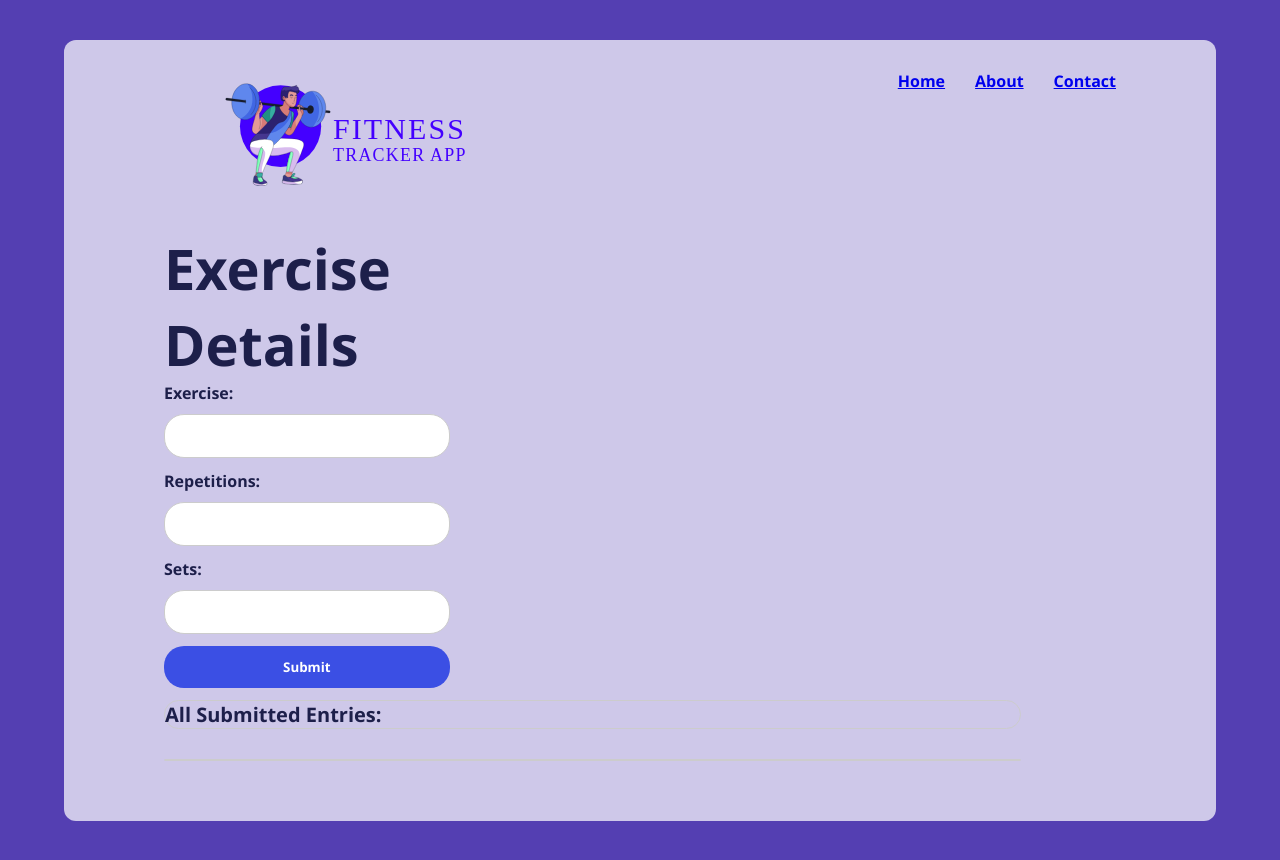
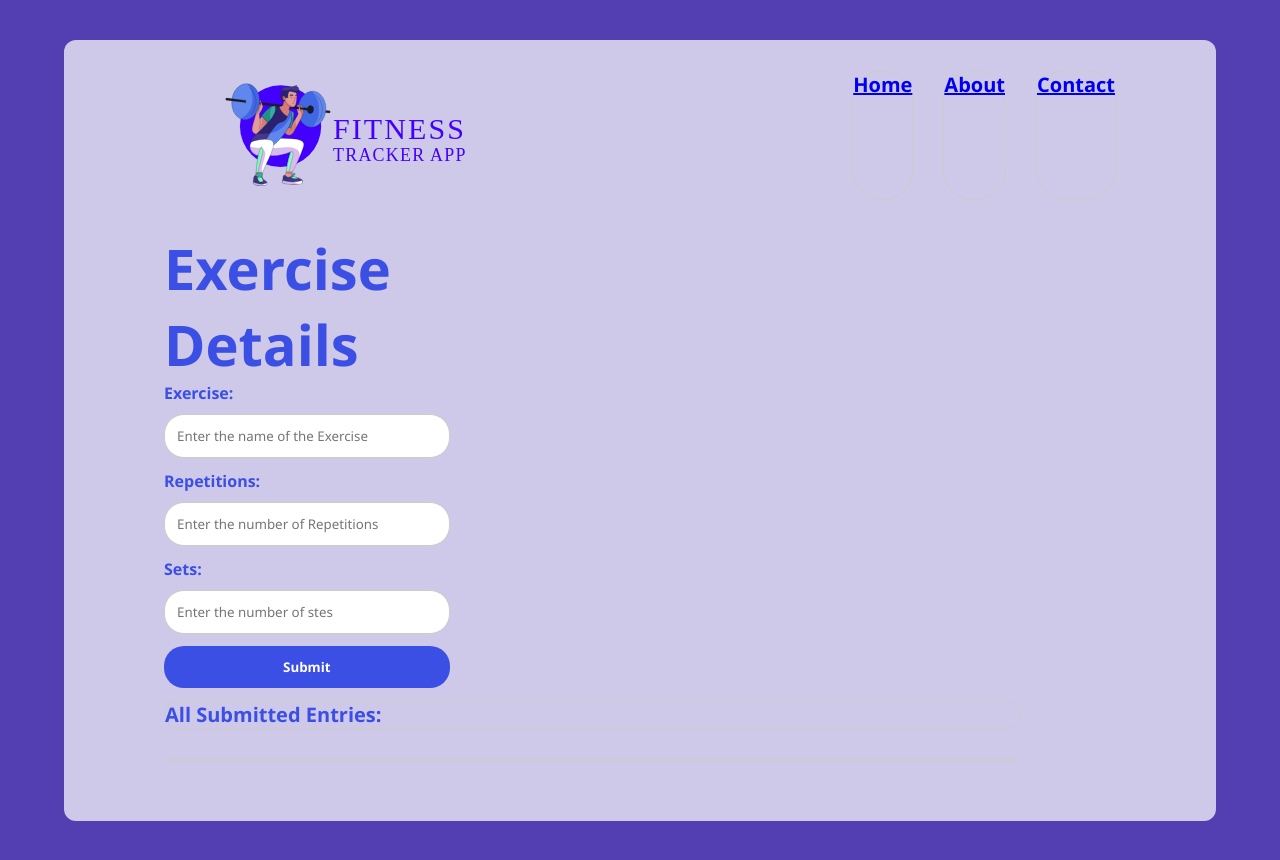
Before and after one commit to ajithmohan1996/Workout-Tracker-App, a React (Vite) app: page /exercise in a window 1280 px wide. Built offline with nearby package versions, Linux system fonts and the light colour scheme.

Commit message:
Changed the componunt and added password verification

```diff
--- a/src/components/About.jsx
+++ b/src/components/About.jsx
@@ -3,7 +3,7 @@ function About() {
   return (
     <div>
       <h1>About Us</h1>
-      <p>Welcome to Fitness Tracker App!<br/>Our mission is to help you stay on top of your fitness journey by providing a seamless and intuitive platform to track your workouts, monitor your progress, and achieve your fitness goals.</p>
+      <h3>Welcome to Fitness Tracker App!<br/>Our mission is to help you stay on top of your fitness journey by providing a seamless and intuitive platform to track your workouts, monitor your progress, and achieve your fitness goals.</h3>
     </div>
   );
 }
--- a/src/components/ExercisePage.jsx
+++ b/src/components/ExercisePage.jsx
@@ -57,6 +57,7 @@ function ExercisePage() {
           <h4><label>Exercise:</label></h4>
           <input
             type="text"
+            placeholder="Enter the name of the Exercise"
             value={exercise}
             onChange={(e) => setExercise(e.target.value)}
           />
@@ -65,6 +66,7 @@ function ExercisePage() {
           <h4><label>Repetitions:</label></h4>
           <input
             type="number"
+            placeholder="Enter the number of Repetitions"
             value={repetitions}
             onChange={(e) => setRepetitions(e.target.value)}
           />
@@ -73,6 +75,7 @@ function ExercisePage() {
           <h4><label>Sets:</label></h4>
           <input
             type="number"
+            placeholder="Enter the number of stes"
             value={sets}
             onChange={(e) => setSets(e.target.value)}
           />
@@ -88,7 +91,7 @@ function ExercisePage() {
             <li key={index}>
               <strong>Exercise:</strong> {entry.exercise}, <strong>Repetitions:</strong> {entry.repetitions}, <strong>Sets:</strong> {entry.sets}
               <button onClick={() => handleEdit(index)}>Edit</button>
-              <button  onClick={() => handleDelete(index)}>Delete</button>
+              <button onClick={() => handleDelete(index)}>Delete</button>
             </li>
           ))}
         </ul>
--- a/src/components/Hero.jsx
+++ b/src/components/Hero.jsx
@@ -3,16 +3,28 @@ import { useNavigate } from 'react-router-dom';
 import heroImg from '../assets/1x/Mesa de trabajo 1.png'
 function Hero() {
   const [email, setEmail] = useState('');
-  const [name, setName] = useState('');
+  const [password, setPassword] = useState('');
   const navigate = useNavigate();
 
  const handleSubmit = (e) => {
   e.preventDefault();
   const isValidEmail = email.includes('@');
-  const isValidName = name.trim().length !== 0;
+  const isValidPassword = password.trim().length !== 0;
+  const eName = email;
+  const ePassword = password;
+  const userName = "ajithmohan.tkd@gmail.com";
+  const userPassword = "12345";
 
-  if (isValidEmail && isValidName) {
-    navigate('/exercise', { state: { email, name } });
+
+  if (isValidEmail && isValidPassword) {
+    if(eName == userName && ePassword == userPassword)
+    {
+      navigate('/exercise', { state: { email, password } });
+    }
+    else{
+      alert('You are not allowed to login');
+    }
+
   }
   else {
     alert('Please enter valid details.');
@@ -42,10 +54,10 @@ function Hero() {
             onChange={(e) => setEmail(e.target.value)}
           />
           <input
-            type="text"
-            placeholder="Name"
-            value={name}
-            onChange={(e) => setName(e.target.value)}
+            type="password"
+            placeholder="password"
+            value={password}
+            onChange={(e) => setPassword(e.target.value)}
           />
           <button type="submit">Submit</button>
         </form>
--- a/src/components/Navbar.jsx
+++ b/src/components/Navbar.jsx
@@ -6,9 +6,9 @@ function Navbar() {
     <nav className="navbar">
       <img className="logo" src={loImage} alt="lOGO" />
       <ul className="nav-links">
-        <li><Link to="/">Home</Link></li>
-        <li><Link to="/about">About</Link></li>
-        <li><Link to="/contact">Contact</Link></li>
+        <li className="update"><Link to="/">Home</Link></li>
+        <li className="update"><Link to="/about">About</Link></li>
+        <li className="update"><Link to="/contact">Contact</Link></li>
       </ul>
     </nav>
   );
--- a/src/index.css
+++ b/src/index.css
@@ -42,7 +42,7 @@ body {
 }
 
 .nav-links .active {
-  color: #1d1f4a;
+  color: #3b4fe4;
   font-weight: 800;
 }
 
@@ -77,7 +77,7 @@ body {
 .hero-left h1 {
   font-size: 56px;
   font-weight: 800;
-  color: #1d1f4a;
+  color: #3b4fe4;
 }
 
 .hero-left h3 {
@@ -92,7 +92,7 @@ body {
 }
 .hero-left h4 {
   margin-bottom: 10px;
-  color: #1d1f4a;
+  color: #3b4fe4;
 }
 .form input {
   width: 100%;
@@ -121,7 +121,7 @@ body {
   padding :0%;
 }
 .Exercise{
-   margin: 20px 0 10px;
+  margin: 20px 0 10px;
   color: #3b4fe4;
 
 }
@@ -133,7 +133,7 @@ body {
   border: 1px solid #ccc;
   font-size: 20px;
   font-weight: 800;
-  color: #1d1f4a;
+  color: #3b4fe4;
 
 }
 .update h2{
```
